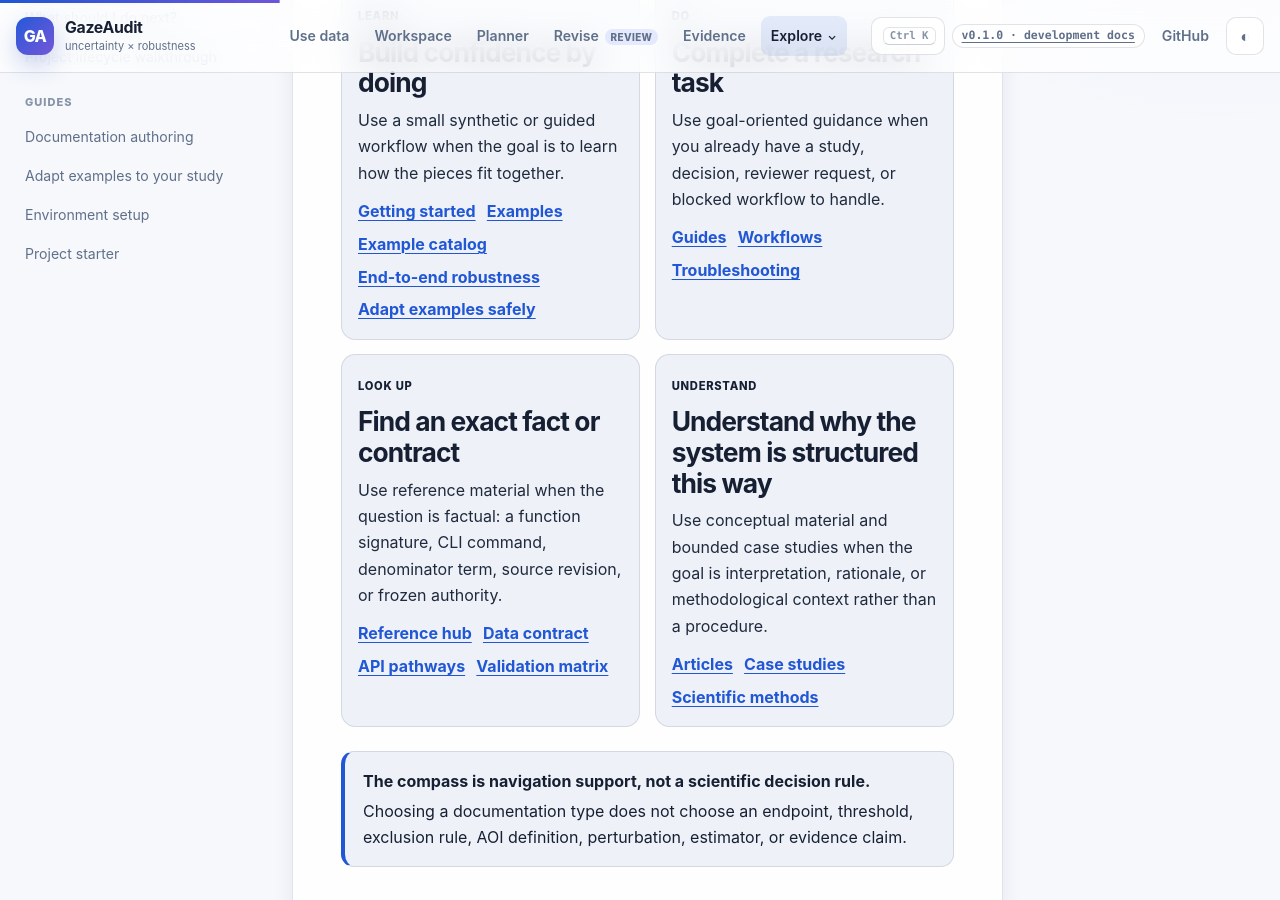
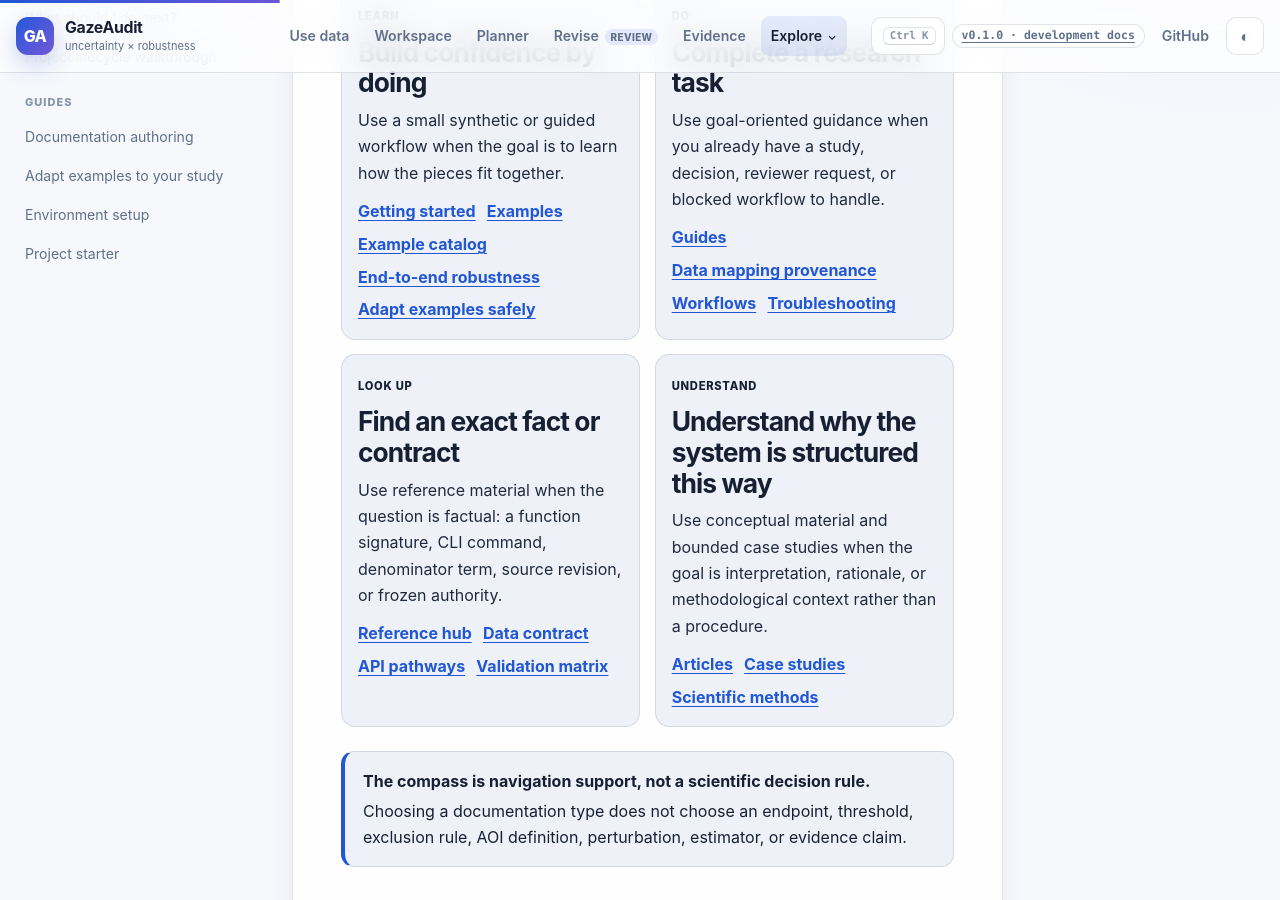
Before and after one commit to stefanosbalaskas/GazeAudit, a Jekyll site: the page built from docs/documentation-map.md, in a window 1280 px wide and 900 px high, scrolled down 622 px. Built offline with Jekyll 4.4.1, drawn with Linux system fonts in a browser that asks for light colours.

Commit message:
docs: connect compass to mapping provenance

```diff
--- a/docs/documentation-map.md
+++ b/docs/documentation-map.md
@@ -33,6 +33,7 @@ This structure is adapted from the tutorial / how-to / reference / explanation s
     <p>Use goal-oriented guidance when you already have a study, decision, reviewer request, or blocked workflow to handle.</p>
     <div class="documentation-compass-links">
       <a href="{{ '/docs/guides/' | relative_url }}">Guides</a>
+      <a href="{{ '/docs/guides/data-mapping-provenance/' | relative_url }}">Data mapping provenance</a>
       <a href="{{ '/docs/workflows/' | relative_url }}">Workflows</a>
       <a href="{{ '/docs/guides/troubleshooting/' | relative_url }}">Troubleshooting</a>
     </div>
```
